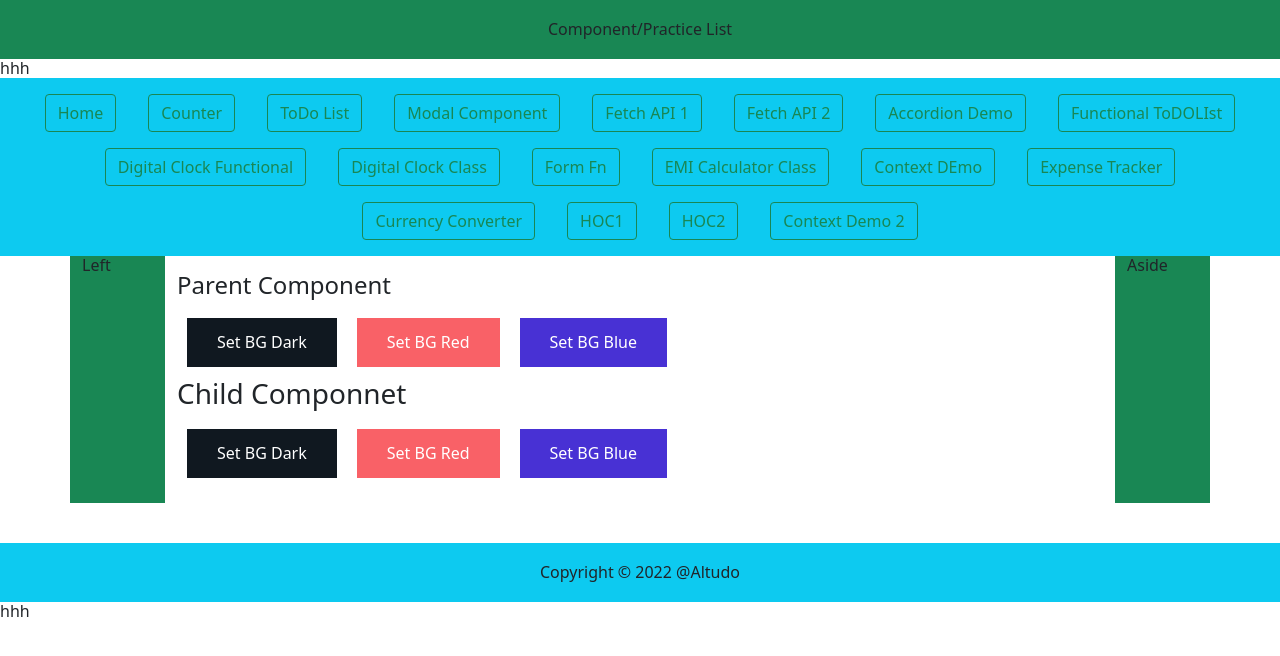
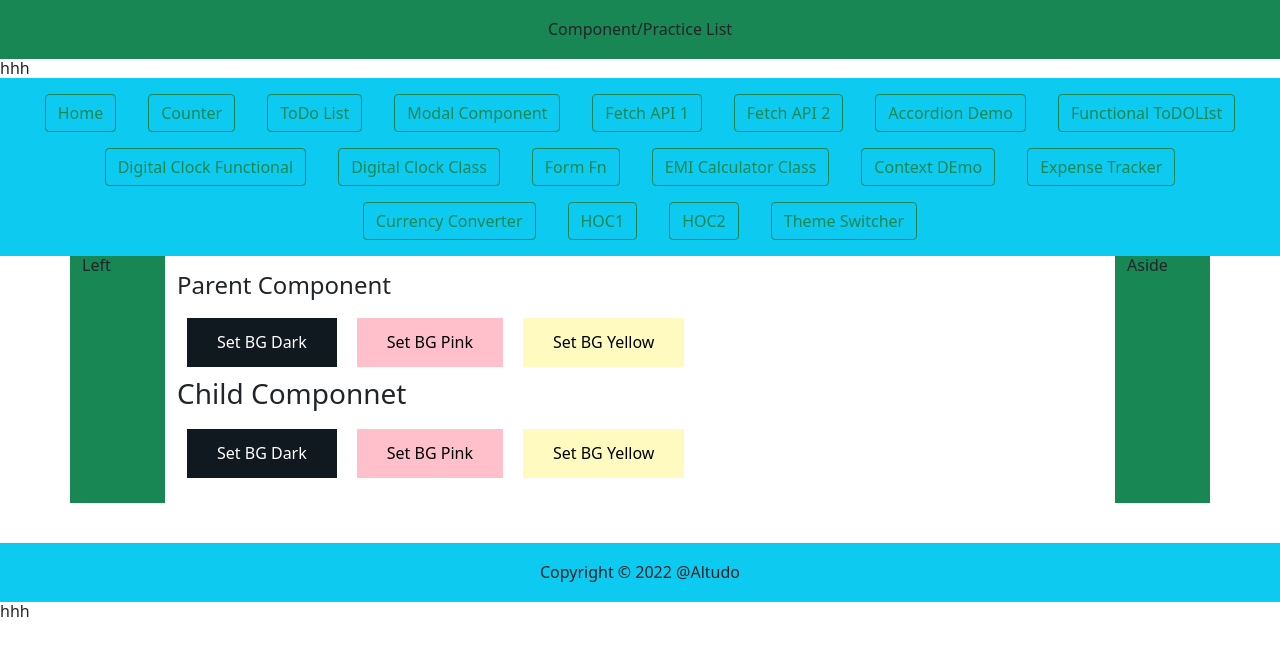
Before and after one commit to ervkgithub/cepta_react_training, a React (Create React App) app: page /contextdemo2 in a window 1280 px wide. Shown: the top 656 px of the page. Built offline with nearby package versions, Linux system fonts and the light colour scheme.

Commit message:
folder name updated Theme switcher assignment

```diff
--- a/src/App.js
+++ b/src/App.js
@@ -21,10 +21,10 @@ import CurrencyConverter from './component/CurrencyConverter/CurrencyConverter';
 import HOC1 from './component/hoc/HOC1';
 import HOC2 from './component/hoc/HOC2';
 // import DataApp from '../src/component/ExpenseTracker/DataContext';
-import ThemeSwitcher from './component/ThemeSwitcher/Theme';
+// import ThemeSwitcher from './component/ThemeSwitcher/Theme';
 import './sass/Test.scss'
 import ThemeApp from './component/ThemeSwitcher/ThemeContext';
-import ContextDemo from './component/ContextDemo2/ContextDemo';
+import ContextDemo from './component/ThemeSwitcher2/ContextDemo';
 
 function App() {
   return (
--- a/src/common/Menu.js
+++ b/src/common/Menu.js
@@ -26,7 +26,7 @@ const Menu = () => {
                     <Nav.Link><Link to="/hoc1" className='btn btn-outline-success'>HOC1</Link></Nav.Link>
                     <Nav.Link><Link to="/hoc2" className='btn btn-outline-success'>HOC2</Link></Nav.Link>
                    {/* <Nav.Link><Link to="/themeswitch" className='btn btn-outline-success'>Theme Switcher</Link></Nav.Link> */}
-                    <Nav.Link><Link to="/contextdemo2" className='btn btn-outline-success'>Context Demo 2</Link></Nav.Link>
+                    <Nav.Link><Link to="/contextdemo2" className='btn btn-outline-success'>Theme Switcher</Link></Nav.Link>
 
                 </Navbar>
             </div>
--- a/src/component/ContextDemo2/Parent.js
+++ /dev/null
@@ -1,24 +0,0 @@
-import React, { Component } from 'react';
-import Child from './Child';
-import { MyContext } from './ContextDemo';
-class Parent extends Component {
-    render() {
-        return (
-            <>
-                <h4>Parent Component</h4>
-                <MyContext.Consumer>
-                    {({ data, setBGDark, setBGRed, setBGBlue }) => (
-                        <>
-                            <button className='dark-cta' onClick={setBGDark}>Set BG Dark</button>
-                            <button className='red-cta' onClick={setBGRed}>Set BG Red</button>
-                            <button className='blue-cta' onClick={setBGBlue}>Set BG Blue</button>
-                        </>
-                    )}
-                </MyContext.Consumer>
-                <Child />
-            </>
-        )
-    }
-}
-
-export default Parent;
--- /dev/null
+++ b/src/component/ThemeSwitcher2/Child.js
@@ -0,0 +1,23 @@
+import React, { Component } from 'react';
+import { MyContext } from './ContextDemo';
+
+class Child extends Component {
+    render() {
+        return (
+            <>
+                <h3>Child Componnet</h3>
+                <MyContext.Consumer>
+                    {({ data, setBGDark, setBGRed, setBGBlue }) => (
+                        <>
+                             <button className='dark-cta' onClick={setBGDark}>Set BG Dark</button>
+                            <button className='red-cta' onClick={setBGRed}>Set BG Pink</button>
+                            <button className='blue-cta' onClick={setBGBlue}>Set BG Yellow</button>
+                        </>
+                    )}
+                </MyContext.Consumer>
+            </>
+        )
+    }
+}
+
+export default Child;
--- a/src/component/ContextDemo2/ContextDemo.js
+++ b/src/component/ThemeSwitcher2/ContextDemo.js
@@ -6,8 +6,8 @@ export const MyContext = React.createContext();
  class ContextDemo extends Component {
      state = {
         darkTheme:"#101820FF",
-        redTheme:"#F96167",
-        blueTheme:"#4831D4",
+        redTheme:"#ffc0cb",
+        blueTheme:"#fffac0",
 
      }
 
--- a/src/component/ContextDemo2/Child.js
+++ b/src/component/ThemeSwitcher2/Parent.js
@@ -1,23 +1,24 @@
 import React, { Component } from 'react';
+import Child from './Child';
 import { MyContext } from './ContextDemo';
-
-class Child extends Component {
+class Parent extends Component {
     render() {
         return (
             <>
-                <h3>Child Componnet</h3>
+                <h4>Parent Component</h4>
                 <MyContext.Consumer>
                     {({ data, setBGDark, setBGRed, setBGBlue }) => (
                         <>
                             <button className='dark-cta' onClick={setBGDark}>Set BG Dark</button>
-                            <button className='red-cta' onClick={setBGRed}>Set BG Red</button>
-                            <button className='blue-cta' onClick={setBGBlue}>Set BG Blue</button>
+                            <button className='red-cta' onClick={setBGRed}>Set BG Pink</button>
+                            <button className='blue-cta' onClick={setBGBlue}>Set BG Yellow</button>
                         </>
                     )}
                 </MyContext.Consumer>
+                <Child />
             </>
         )
     }
 }
 
-export default Child;
+export default Parent;
--- a/src/sass/Test.scss
+++ b/src/sass/Test.scss
@@ -124,8 +124,8 @@ form {
 }
 
 .red-cta{
-    background-color: #F96167;
-    color: #fff;
+    background-color: #ffc0cb;
+    color: #000;
     padding: 15px 30px;
     margin: 10px;
     outline: 0;
@@ -133,8 +133,8 @@ form {
 }
 
 .blue-cta{
-    background-color: #4831D4;
-    color: #fff;
+    background-color: #fffac0;
+    color: #000;
     padding: 15px 30px;
     margin: 10px;
     outline: 0;
```
